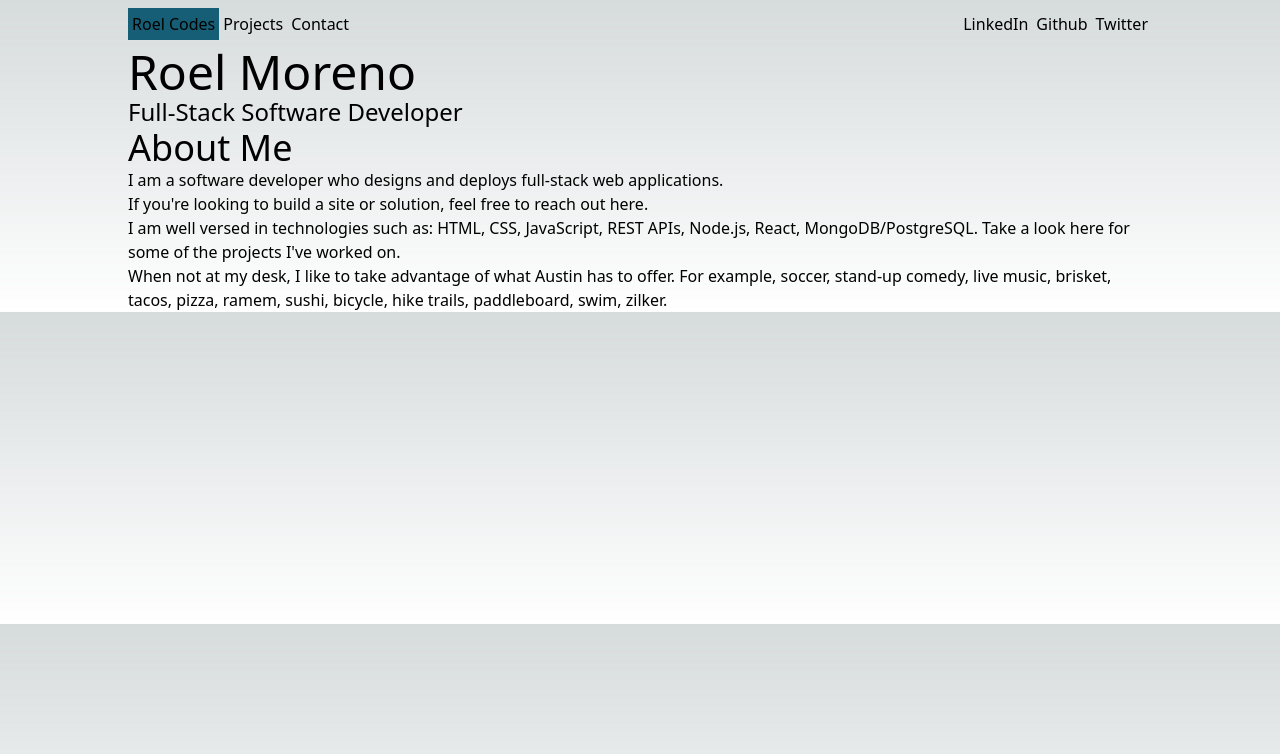
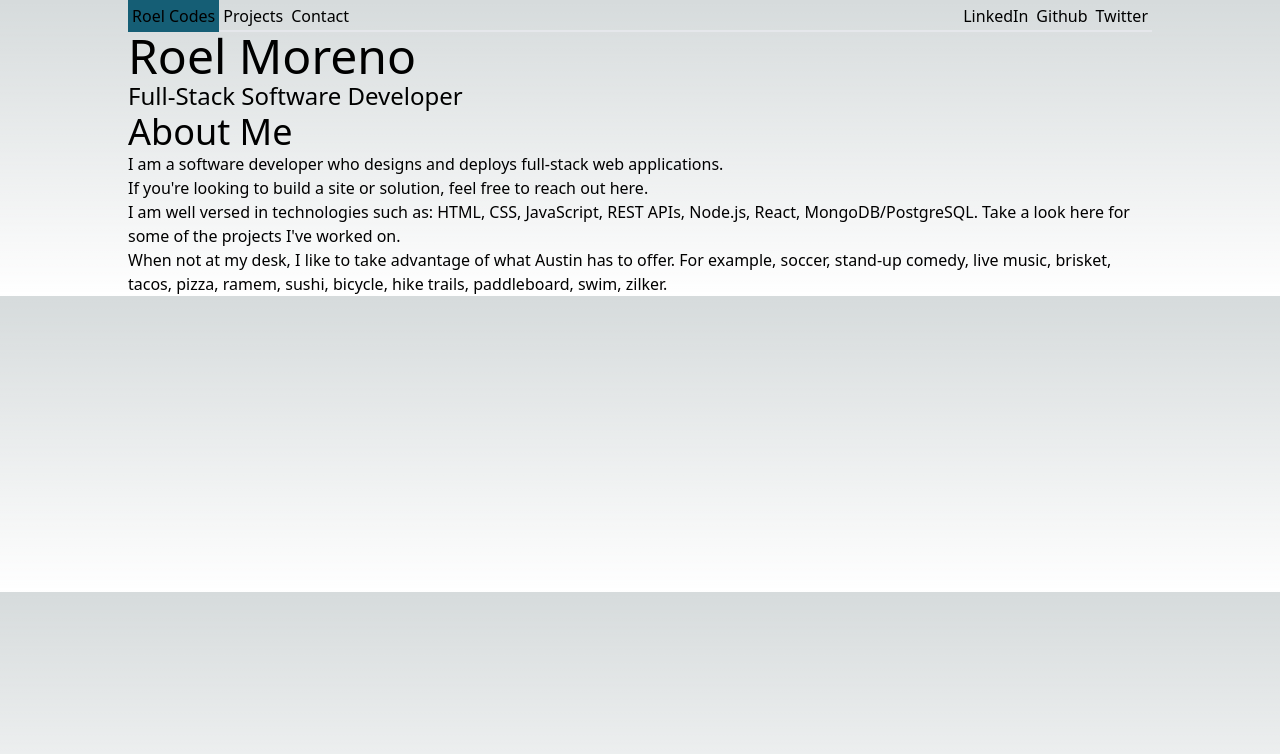
Before and after one commit to ROEL12037/portfolio-nextjs, a Next.js app: page / in a window 1280 px wide. Shown: the top 754 px of the page. Built offline with nearby package versions, Linux system fonts and the light colour scheme.

Commit message:
import useRouter to conditionally render styles on navbar links

```diff
--- a/src/components/Header.jsx
+++ b/src/components/Header.jsx
@@ -1,17 +1,37 @@
 import Link from "next/link";
+import { useRouter } from "next/router";
 
 export default function Header() {
+	const router = useRouter();
+
+	// styles
+	const activeStyles = "my-auto px-1 py-1 bg-cyan-800";
+	const inactiveStyles = "my-auto px-1 py-1 hover:text-cyan-800";
+
 	return (
-		<header className="">
+		<header className="h-8 border-b-2">
 			<nav className="flex flex-row justify-between">
 				<ul className="flex">
-					<li className="my-2 px-1 py-1 bg-cyan-800">
+					<li
+						className={
+							router.pathname == "/" ? `${activeStyles}` : `${inactiveStyles}`
+						}>
 						<Link href={"/"}>Roel Codes</Link>
 					</li>
-					<li className="mx-1 my-auto hover:text-cyan-800">
+					<li
+						className={
+							router.pathname == "/projects"
+								? `${activeStyles}`
+								: `${inactiveStyles}`
+						}>
 						<Link href={"/projects"}>Projects</Link>
 					</li>
-					<li className="mx-1 my-auto hover:text-cyan-800">
+					<li
+						className={
+							router.pathname == "/contact"
+								? `${activeStyles}`
+								: `${inactiveStyles}`
+						}>
 						<Link href={"/contact"}>Contact</Link>
 					</li>
 				</ul>
--- a/src/pages/_app.js
+++ b/src/pages/_app.js
@@ -1,6 +1,5 @@
 import "@/styles/globals.css";
 import Header from "@/components/Header";
-import Head from "next/head";
 
 export default function App({ Component, pageProps }) {
 	return (
```
Also changed, not shown: src/styles/globals.css (indentation only).
